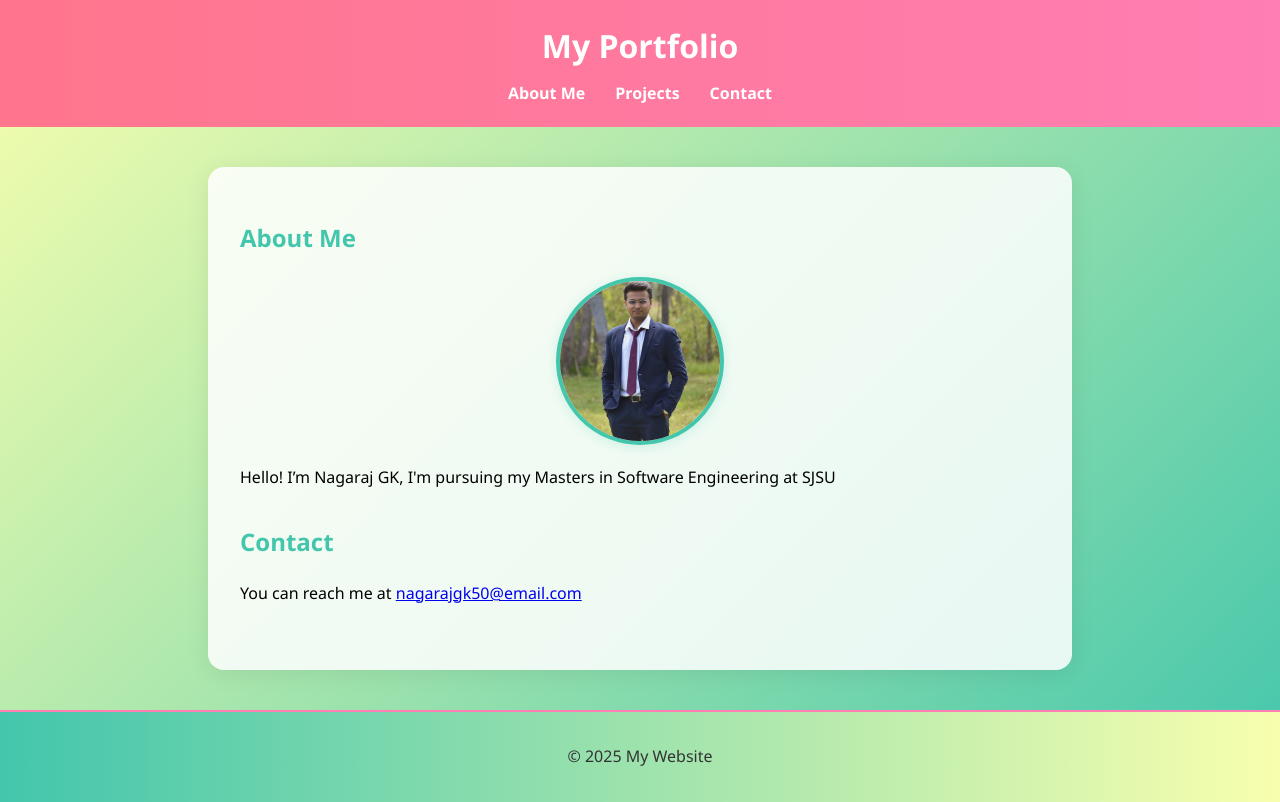
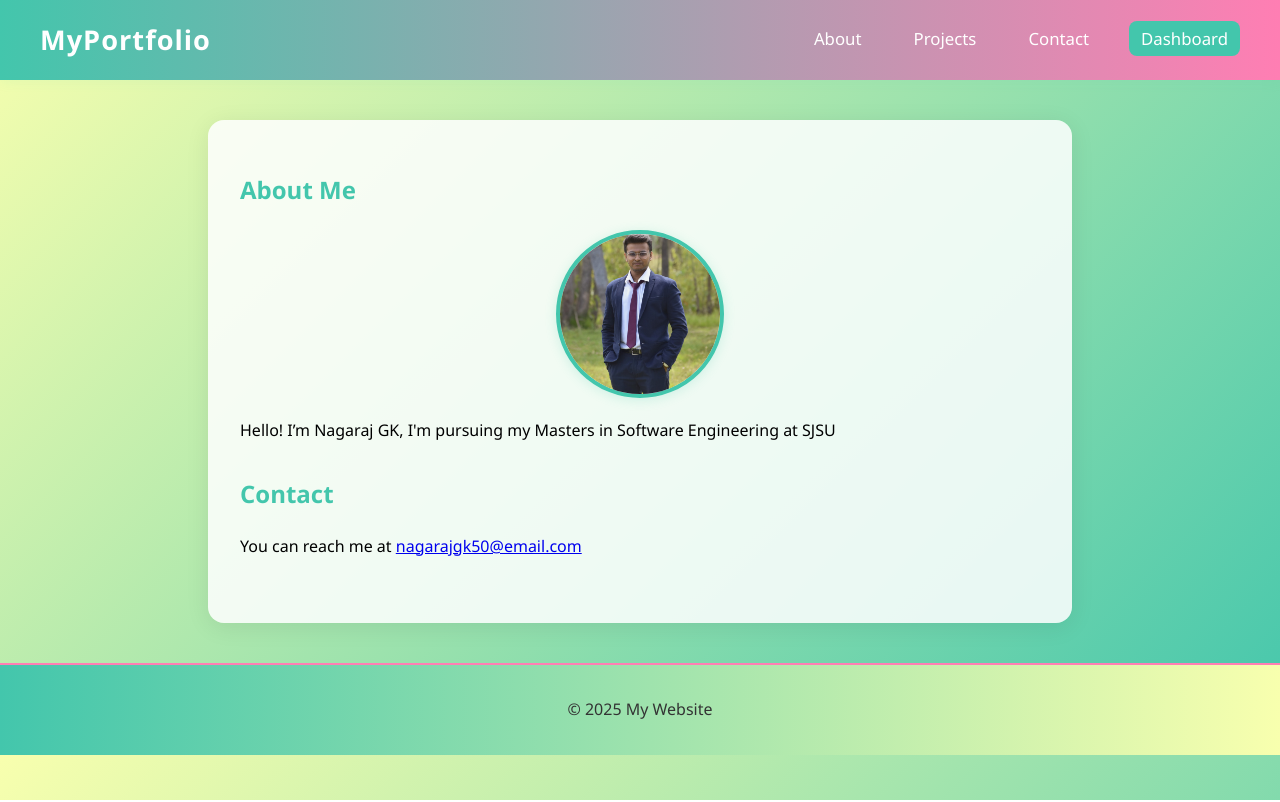
Before and after one commit to Nags-gk/my-website-repo, a plain HTML site: page index.html in a window 1280 px wide. Drawn offline with Linux system fonts and the light colour scheme.

Commit message:
new changes

```diff
--- a/index.html
+++ b/index.html
@@ -7,16 +7,19 @@
   <link rel="stylesheet" href="style.css">
 </head>
 <body>
-  <header>
-    <h1>My Portfolio</h1>
-    <nav>
-      <ul>
-        <li><a href="#about">About Me</a></li>
-        <li><a href="#projects">Projects</a></li>
-        <li><a href="#contact">Contact</a></li>
-      </ul>
-    </nav>
-  </header>
+  <nav class="navbar" role="navigation" aria-label="Main navigation">
+    <div class="navbar-logo" tabindex="0">MyPortfolio</div>
+    <ul class="navbar-links">
+      <li><a href="#about">About</a></li>
+      <li><a href="#projects">Projects</a></li>
+      <li><a href="#contact">Contact</a></li>
+      <li>
+        <a href="dashboard.html" class="dashboard-btn">
+          Dashboard
+        </a>
+      </li>
+    </ul>
+  </nav>
 
   <main>
     <section id="about">
--- a/style.css
+++ b/style.css
@@ -39,6 +39,58 @@ nav a:hover {
   color: #ffe082;
 }
 
+/* Navbar styles */
+.navbar {
+  display: flex;
+  justify-content: space-between;
+  align-items: center;
+  background: linear-gradient(90deg, #43c6ac 0%, #ff7eb3 100%);
+  padding: 18px 40px;
+  box-shadow: 0 2px 12px rgba(67,198,172,0.08);
+}
+
+.navbar-logo {
+  font-size: 1.7rem;
+  font-weight: bold;
+  color: #fff;
+  letter-spacing: 1px;
+  outline: none;
+}
+
+.navbar-links {
+  list-style: none;
+  display: flex;
+  gap: 28px;
+  margin: 0;
+  padding: 0;
+}
+
+.navbar-links li a {
+  color: #fff;
+  text-decoration: none;
+  font-weight: 500;
+  font-size: 1.05rem;
+  transition: color 0.2s;
+  padding: 6px 12px;
+  border-radius: 8px;
+}
+
+.navbar-links li a:hover,
+.dashboard-btn:hover {
+  background: #ffe082;
+  color: #43c6ac;
+}
+
+.dashboard-btn {
+  background: #43c6ac;
+  color: #fff !important;
+  border-radius: 20px;
+  padding: 8px 18px;
+  font-weight: bold;
+  transition: background 0.2s, color 0.2s;
+  border: none;
+}
+
 /* Sections */
 main {
   max-width: 800px;
```
